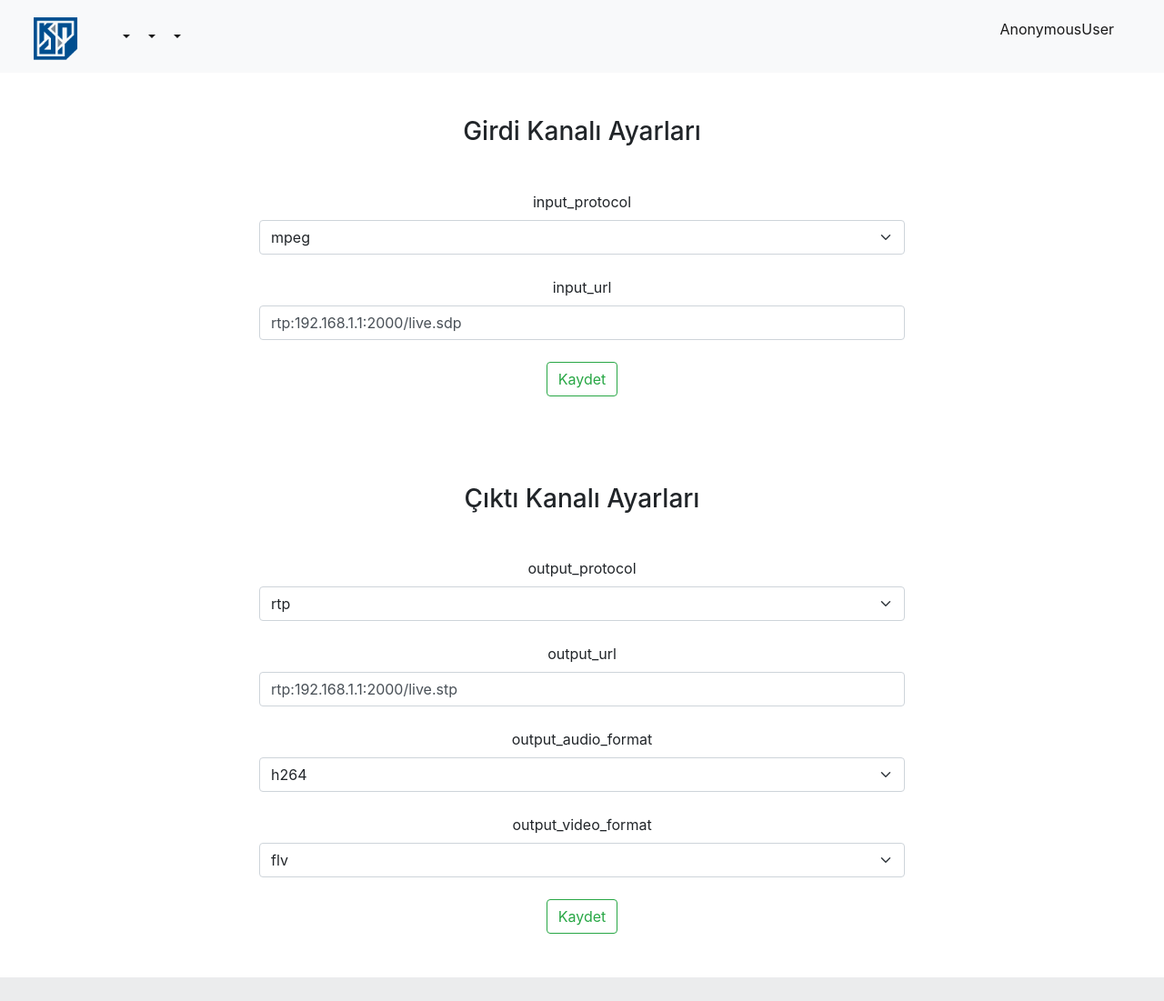
After one commit to egepaksoy/rovenmawebportal, a Django app: page /input-settings in a window 1280 px wide. The commit adds this page. Shown: the top 1101 px of the page at 91% size. Run offline with Django 3.2, Linux system fonts and the light colour scheme; data comes from the database, SQL or seed files in the repository; both versions use the stored data as it was after the commit; some libraries are stand-ins or nearby versions.

Commit message:
video transfer ayarları eklendi

```diff
--- a/templates/base.html
+++ b/templates/base.html
@@ -185,8 +185,8 @@
                               <a class="dropdown-item" href="{% url 'video_transfer_settings' %}"
                                 >Genel Ayarlar</a
                               >
-                              <a class="dropdown-item" href="{% url 'video_transfer_settings' %}"
-                                >Girdi Kanalı Ayarları</a
+                              <a class="dropdown-item" href="{% url 'video_input' %}"
+                                >Girdi/Çıktı Kanalı Ayarları</a
                               >
                             </li>
                           </ul>
--- /dev/null
+++ b/templates/video_transfer/input_settings.html
@@ -0,0 +1,141 @@
+{% extends 'base.html' %} {% block head %}
+<title>Girdi Kanalı Ayarları</title>
+<style>
+  h3 {
+    text-align: center;
+  }
+  .col-8 {
+    text-align: center;
+    margin-left: auto;
+    margin-right: auto;
+  }
+  button {
+    margin-left: auto;
+    margin-right: auto;
+  }
+</style>
+{% endblock head %} {% block body %}
+<div class="container mt-5">
+  <!-- Girdi Ayarları -->
+  <h3 class="text mt-3 mb-5">Girdi Kanalı Ayarları</h3>
+  <form method="POST" action="{% url 'save_input_settings' %}">
+    {% csrf_token %}
+    <div class="col-8">
+      <div class="mt-4">
+        <!-- Input Protocol -->
+        <label for="input_protocol" class="form-label">input_protocol</label>
+        <select
+          required
+          class="form-select"
+          name="input_protocol"
+          id="input_protocol"
+        >
+          <option value="0">rtsp</option>
+          <option value="1">rtp</option>
+          <option value="2">rtmp</option>
+          <option value="3">mpeg</option>
+          <option value="4">srt</option>
+          <option value="5">hls</option>
+        </select>
+      </div>
+      <!-- Input Url -->
+      <div class="mt-4">
+        <label for="input_url" class="form-label">input_url</label>
+        <input
+          type="url"
+          name="input_url"
+          id="input_url"
+          value="{{ input_settings.input_url }}"
+          class="form-control"
+          required
+        />
+      </div>
+      <button type="submit" class="mt-4 mb-5 btn btn-outline-success">
+        Kaydet
+      </button>
+    </div>
+  </form>
+  <!-- Çıktı Ayarları -->
+  <h3 class="text mt-5 mb-5">Çıktı Kanalı Ayarları</h3>
+  <form method="POST" action="{% url 'save_output_settings' %}">
+    {% csrf_token %}
+    <div class="col-8">
+      <!-- Output Protocol -->
+      <div class="mt-4">
+        <label for="output_protocol" class="form-label">output_protocol</label>
+        <select
+          required
+          class="form-select"
+          name="output_protocol"
+          id="output_protocol"
+        >
+          <option value="0">rtsp</option>
+          <option value="1">rtp</option>
+          <option value="2">rtmp</option>
+          <option value="3">mpeg</option>
+          <option value="4">srt</option>
+          <option value="5">hls</option>
+        </select>
+      </div>
+      <!-- Output Url -->
+      <div class="mt-4">
+        <label for="output_url" class="form-label">output_url</label>
+        <input
+          type="url"
+          name="output_url"
+          id="output_url"
+          value="{{ output_settings.output_url }}"
+          class="form-control"
+          required
+        />
+      </div>
+      <!-- Output Audio Format -->
+      <div class="mt-4">
+        <label for="output_audio_format" class="form-label"
+          >output_audio_format</label
+        >
+        <select
+          class="form-select"
+          name="output_audio_format"
+          id="output_audio_format"
+          required
+        >
+          <option value="0">vpx</option>
+          <option value="1">h264</option>
+          <option value="2">h265</option>
+          <option value="3">avs2</option>
+        </select>
+      </div>
+      <!-- Output Video Format -->
+      <div class="mt-4">
+        <label for="output_video_format" class="form-label"
+          >output_video_format</label
+        >
+        <select
+          class="form-select"
+          name="output_video_format"
+          id="output_video_format"
+          required
+        >
+          <option value="0">flv</option>
+          <option value="1">avi</option>
+          <option value="2">hls</option>
+          <option value="3">ogg</option>
+          <option value="4">mpeg4</option>
+          <option value="5">gif</option>
+          <option value="6">jpeg2000</option>
+        </select>
+      </div>
+      <button type="submit" class="mt-4 mb-5 btn btn-outline-success">
+        Kaydet
+      </button>
+    </div>
+  </form>
+</div>
+<script>
+  document.getElementById("input_protocol").getElementsByTagName("option")[{{ input_settings.input_protocol }}].selected = "selected";
+  document.getElementById("output_protocol").getElementsByTagName("option")[{{ output_settings.output_protocol }}].selected = "selected";
+  document.getElementById("output_audio_format").getElementsByTagName("option")[{{ output_settings.output_audio_format }}].selected = "selected";
+  document.getElementById("output_video_format").getElementsByTagName("option")[{{ output_settings.output_video_format }}].selected = "selected";
+</script>
+{% endblock body %}
--- a/templates/video_transfer/settings.html
+++ b/templates/video_transfer/settings.html
@@ -66,10 +66,6 @@
         <option value="4">mpeg4</option>
         <option value="5">gif</option>
         <option value="6">jpeg2000</option>
-        <option value="7">vpx</option>
-        <option value="8">h264</option>
-        <option value="9">h265</option>
-        <option value="10">avs2</option>
       </select>
       <!-- Tune -->
       <div class="mt-4">
--- a/video_transfer/admin.py
+++ b/video_transfer/admin.py
@@ -3,3 +3,5 @@ from .models import *
 
 
 admin.site.register(GeneralSettings)
+admin.site.register(InputSettings)
+admin.site.register(OutputSettings)
--- a/video_transfer/models.py
+++ b/video_transfer/models.py
@@ -9,11 +9,7 @@ class GeneralSettings(models.Model):
     ("3", "ogg"),
     ("4", "mpeg4"),
     ("5", "gif"),
-    ("6", "jpeg2000"),
-    ("7", "vpx"),
-    ("8", "h264"),
-    ("9", "h265"),
-    ("10", "avs2")
+    ("6", "jpeg2000")
   ]
   udp_comm_ip_address = models.GenericIPAddressField(verbose_name="udp_comm_ip_address")
   udp_comm_port = models.IntegerField(verbose_name="udp_comm_port")
@@ -22,4 +18,54 @@ class GeneralSettings(models.Model):
   video_tune = models.CharField(verbose_name="video_tune", max_length=15, default=None)
 
   def __str__(self):
-      return "General Setting"
+    return "General Setting"
+
+
+class InputSettings(models.Model):
+  protocols = [
+    ("0", "rtsp"),
+    ("1", "rtp"),
+    ("2", "rtmp"),
+    ("3", "mpeg"),
+    ("4", "srt"),
+    ("5", "hls")
+  ]
+  input_protocol = models.CharField(verbose_name="input_protocol", max_length=5, choices=protocols)
+  input_url = models.CharField(verbose_name="input_url", max_length=30)
+
+  def __str__(self):
+      return "Input Settings"
+
+
+class OutputSettings(models.Model):
+  protocols = [
+    ("0", "rtsp"),
+    ("1", "rtp"),
+    ("2", "rtmp"),
+    ("3", "mpeg"),
+    ("4", "srt"),
+    ("5", "hls")
+  ]
+  video_formats = [
+    ("0", "flv"),
+    ("1", "avi"),
+    ("2", "hls"),
+    ("3", "ogg"),
+    ("4", "mpeg4"),
+    ("5", "gif"),
+    ("6", "jpeg2000")
+  ]
+  audio_format = [
+    ("0", "vpx"),
+    ("1", "h264"),
+    ("2", "h265"),
+    ("3", "avs2")
+  ]
+  # TODO: video ve audio formatları düzeltilcek
+  output_protocol = models.CharField(verbose_name="output_protocol", max_length=5, choices=protocols)
+  output_url = models.CharField(verbose_name="output_url", max_length=30)
+  output_audio_format = models.CharField(verbose_name="output_audio_format", max_length=5, choices=audio_format)
+  output_video_format = models.CharField(verbose_name="output_video_format", max_length=9, choices=video_formats)
+
+  def __str__(self):
+      return "Output Settings"
--- a/video_transfer/urls.py
+++ b/video_transfer/urls.py
@@ -4,4 +4,7 @@ from . import views
 
 urlpatterns = [
     path('video-transfer-settings/', views.settings, name='video_transfer_settings'),
+    path('input-settings', views.input_view, name='video_input'),
+    path('input_settings/save_input_settings', views.save_input, name='save_input_settings'),
+    path('input_settings/save_output_settings', views.save_output, name='save_output_settings'),
 ]
--- a/video_transfer/views.py
+++ b/video_transfer/views.py
@@ -23,3 +23,49 @@ def settings(request):
     }
 
     return render(request, "video_transfer/settings.html", context=context)
+
+def input_view(request):
+  input_settings = InputSettings.objects.all().first()
+  output_settings = OutputSettings.objects.all().first()
+
+  if request.method == "POST":
+    input_settings.input_protocol = request.POST.get("input_protocol")
+    input_settings.input_url = request.POST.get("input_url")
+    output_settings.output_protocol = request.POST.get("output_protocol")
+    output_settings.output_url = request.POST.get("output_url")
+    output_settings.output_audio_format = request.POST.get("output_audio_format")
+    output_settings.output_video_format = request.POST.get("output_video_format")
+
+    input_settings.save()
+    output_settings.save()
+
+  else:
+    context = {
+      "input_settings": input_settings,
+      "output_settings": output_settings
+    }
+    return render(request, 'video_transfer/input_settings.html', context=context)
+
+def save_input(request):
+  input_settings = InputSettings.objects.all().first()
+  if request.method == "POST":
+    input_settings.input_protocol = request.POST.get("input_protocol")
+    input_settings.input_url = request.POST.get("input_url")
+
+    input_settings.save()
+
+  return redirect("video_input")
+
+
+def save_output(request):
+  output_settings = OutputSettings.objects.all().first()
+
+  if request.method == "POST":
+    output_settings.output_protocol = request.POST.get("output_protocol")
+    output_settings.output_url = request.POST.get("output_url")
+    output_settings.output_audio_format = request.POST.get("output_audio_format")
+    output_settings.output_video_format = request.POST.get("output_video_format")
+
+    output_settings.save()
+
+  return redirect("video_input")
```
Also changed, not shown: db.sqlite3, video_transfer/migrations/0005_inputsettings.py (added), video_transfer/migrations/0006_alter_inputsettings_input_url.py (added), video_transfer/migrations/0007_auto_20210901_1634.py (added), video_transfer/migrations/0008_auto_20210901_1655.py (added), video_transfer/migrations/0009_alter_generalsettings_video_codec_type.py (added).
